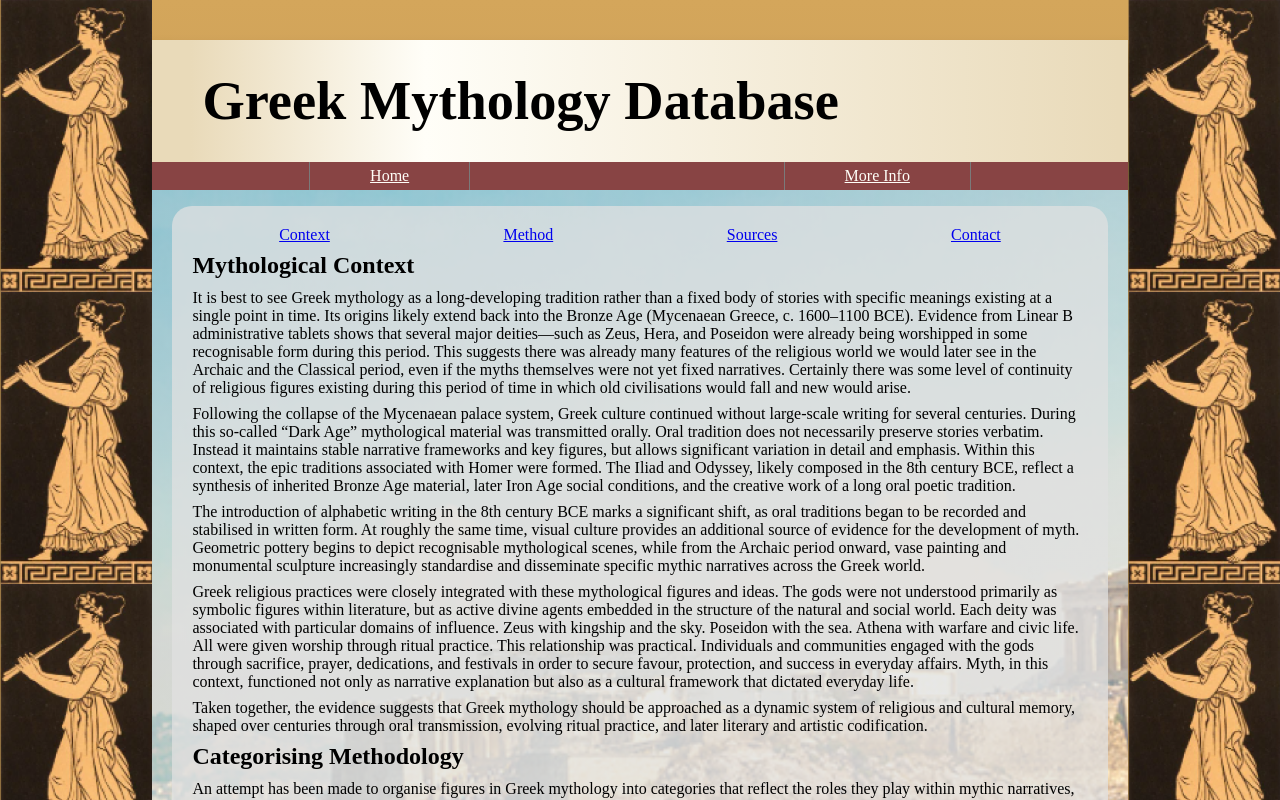
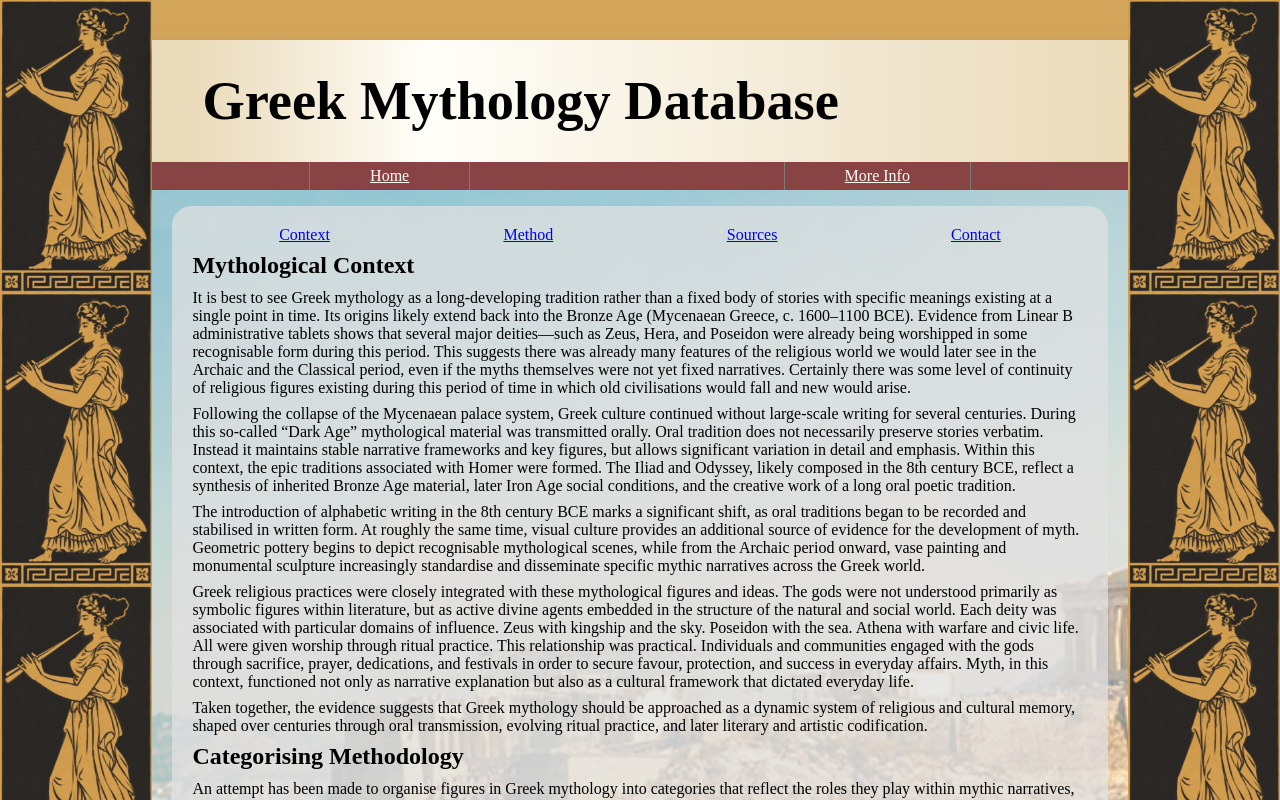
Before and after one commit to simonholt256/GreekMyth, a React (Vite) app in the folder Frontend/mythaccess/: page /moreinfo in a window 1280 px wide. Shown: the top 800 px of the page. Built offline with nearby package versions, Linux system fonts and the light colour scheme.

Commit message:
improved quality of column image

```diff
--- a/Frontend/mythaccess/src/css/App.css
+++ b/Frontend/mythaccess/src/css/App.css
@@ -24,11 +24,13 @@ body {
 }
 
 .image-column {
-  background-image: url("../assets/grecian-lady.png");
+  background-image: url("../assets/grecian-lady-enhanced2.png");
   background-size: 100%;
   min-height: 100vh;
   width: 200px;
   min-width: 120px;
+  filter: saturate(0.8);
+  filter: invert(0.1);
 }
 
 
```
Also changed, not shown: Frontend/mythaccess/src/assets/grecian-lady-enhanced2.png (added), 1 other file (tests, documents, lock files or other folders).
